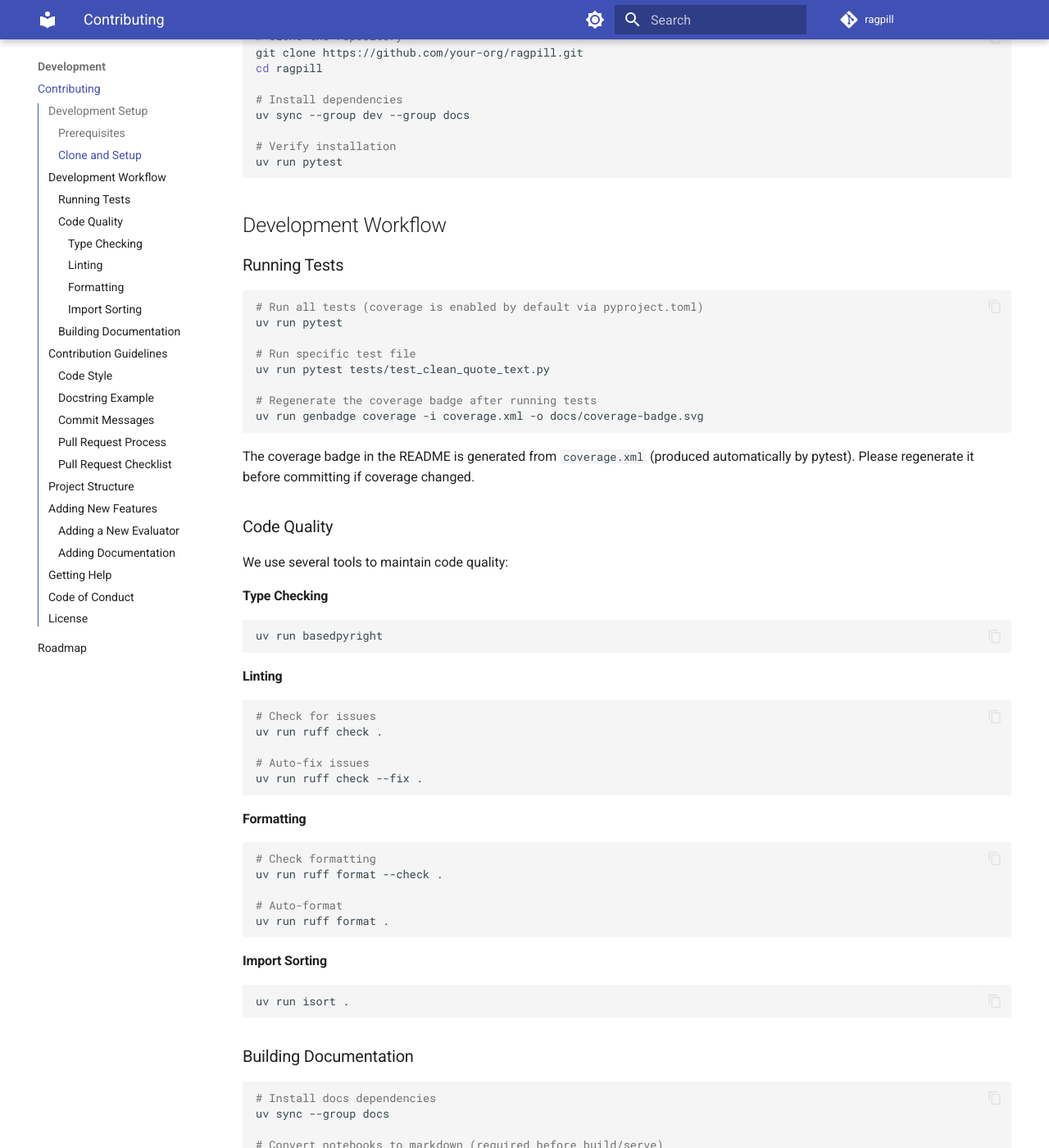
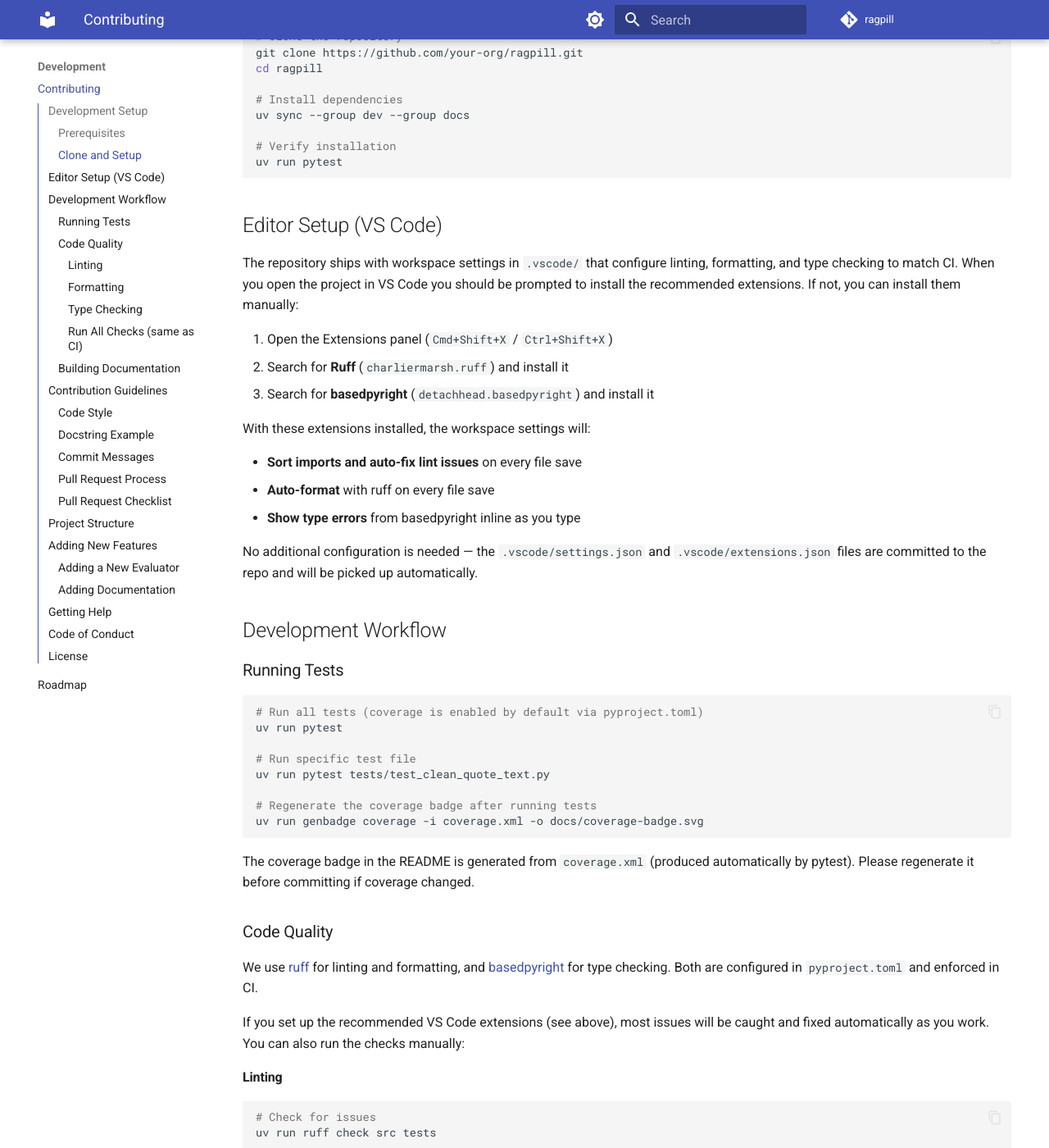
Before and after one commit to JoelGotsch/ragpill, an MkDocs documentation site: the page built from docs/development/contributing.md, in a window 1280 px wide and 1400 px high, scrolled down 536 px. Shown: the whole window at 82% size. Built offline with MkDocs 1.6.1 and Material for MkDocs 9.7.7, drawn with Linux system fonts in a browser that asks for light colours; comment, search, counter and statistics services are not loaded; some of the changed text lies outside the part shown.

Commit message:
typing and vs code config

````diff
--- a/docs/development/contributing.md
+++ b/docs/development/contributing.md
@@ -24,6 +24,27 @@ uv sync --group dev --group docs
 uv run pytest
 ```
 
+## Editor Setup (VS Code)
+
+The repository ships with workspace settings in `.vscode/` that configure linting,
+formatting, and type checking to match CI. When you open the project in VS Code
+you should be prompted to install the recommended extensions. If not, you can
+install them manually:
+
+1. Open the Extensions panel (`Cmd+Shift+X` / `Ctrl+Shift+X`)
+2. Search for **Ruff** (`charliermarsh.ruff`) and install it
+3. Search for **basedpyright** (`detachhead.basedpyright`) and install it
+
+With these extensions installed, the workspace settings will:
+
+- **Sort imports and auto-fix lint issues** on every file save
+- **Auto-format** with ruff on every file save
+- **Show type errors** from basedpyright inline as you type
+
+No additional configuration is needed — the `.vscode/settings.json` and
+`.vscode/extensions.json` files are committed to the repo and will be
+picked up automatically.
+
 ## Development Workflow
 
 ### Running Tests
@@ -43,7 +64,33 @@ The coverage badge in the README is generated from `coverage.xml` (produced auto
 
 ### Code Quality
 
-We use several tools to maintain code quality:
+We use [ruff](https://docs.astral.sh/ruff/) for linting and formatting,
+and [basedpyright](https://docs.basedpyright.com/) for type checking.
+Both are configured in `pyproject.toml` and enforced in CI.
+
+If you set up the recommended VS Code extensions (see above), most issues
+will be caught and fixed automatically as you work. You can also run the
+checks manually:
+
+#### Linting
+
+```bash
+# Check for issues
+uv run ruff check src tests
+
+# Auto-fix issues (including import sorting)
+uv run ruff check --fix src tests
+```
+
+#### Formatting
+
+```bash
+# Check formatting
+uv run ruff format --check src tests
+
+# Auto-format
+uv run ruff format src tests
+```
 
 #### Type Checking
 
@@ -51,30 +98,14 @@ We use several tools to maintain code quality:
 uv run basedpyright
 ```
 
-#### Linting
+#### Run All Checks (same as CI)
 
 ```bash
-# Check for issues
-uv run ruff check .
+# Install tox if you haven't already
+uv tool install tox --with tox-uv
 
-# Auto-fix issues
-uv run ruff check --fix .
-```
-
-#### Formatting
-
-```bash
-# Check formatting
-uv run ruff format --check .
-
-# Auto-format
-uv run ruff format .
-```
-
-#### Import Sorting
-
-```bash
-uv run isort .
+# Run lint + type check
+tox -e lint -e type
 ```
 
 ### Building Documentation
@@ -99,10 +130,11 @@ The docs will be available at http://localhost:8000
 
 ### Code Style
 
-- Follow PEP 8 guidelines
-- Use type hints throughout
-- Write docstrings in Google style
-- Keep functions focused and small
+- **Formatting** — handled by ruff (`line-length = 120`, double quotes). Don't worry about manual formatting; save the file and it's done.
+- **Imports** — sorted automatically by ruff on save. Import order: stdlib, third-party, local (`from ragpill...`).
+- **Type hints** — required on all public APIs. basedpyright runs in strict mode; your code must pass with zero errors.
+- **Docstrings** — Google style (see example below).
+- **Lint rules** — ruff enforces `RUF`, `C90` (complexity), `UP` (pyupgrade), and `I` (isort). See `pyproject.toml` for details.
 
 ### Docstring Example
 
@@ -162,15 +194,12 @@ refactor: simplify testset loading logic
 
 ### Pull Request Checklist
 
-- [ ] Tests pass locally with `uv run pytest`
+- [ ] Tests pass locally (`uv run pytest`)
 - [ ] New tests added for new features
-- [ ] Documentation updated
-- [ ] Type hints added
-- [ ] Docstrings written
-- [ ] Code formatted with `uv run ruff format`
-- [ ] No linting errors (`uv run ruff check`)
+- [ ] Type checking passes (`uv run basedpyright`)
+- [ ] Linting and formatting pass (`uv run ruff check src tests && uv run ruff format --check src tests`)
+- [ ] Documentation updated if needed
 - [ ] Commit messages follow conventions
-- [ ] All commands use `uv run` prefix
 - [ ] Coverage badge regenerated if coverage changed
 
 ## Project Structure
````
Also changed, not shown: 5 other files.
